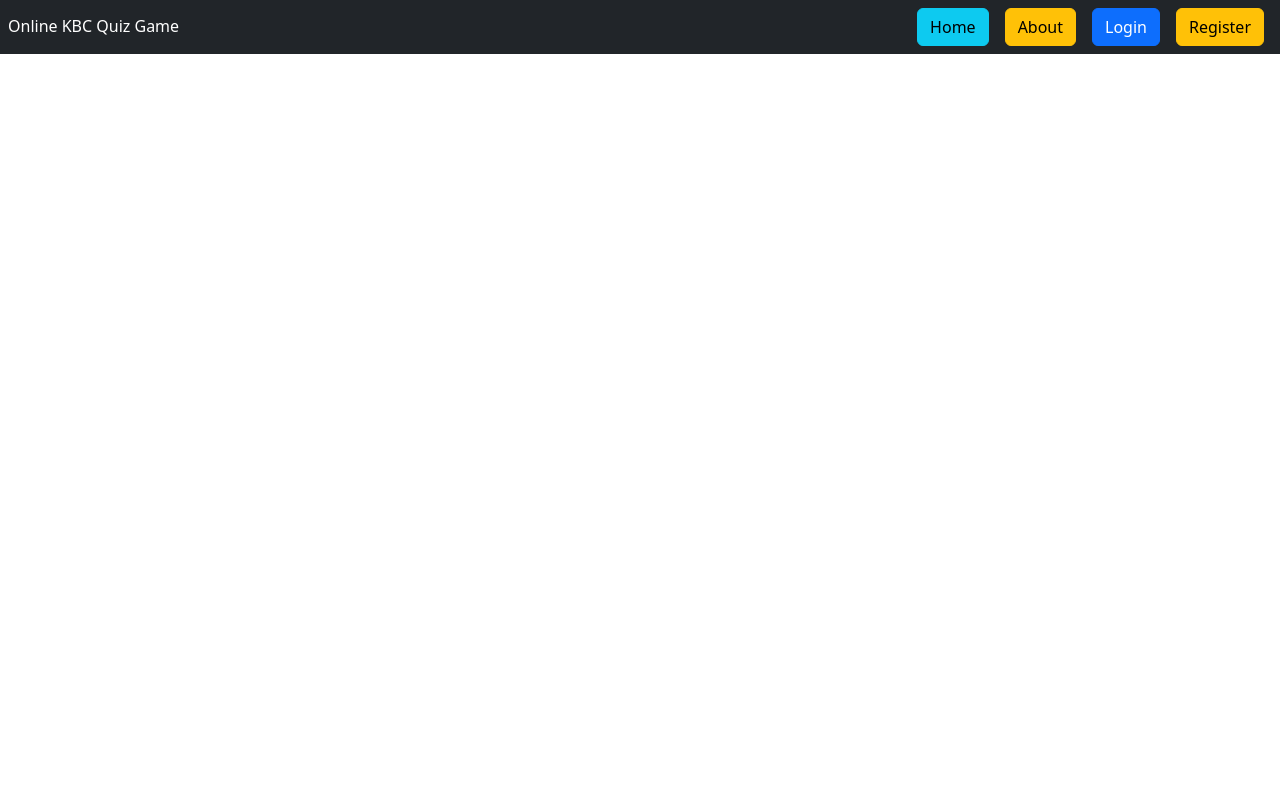
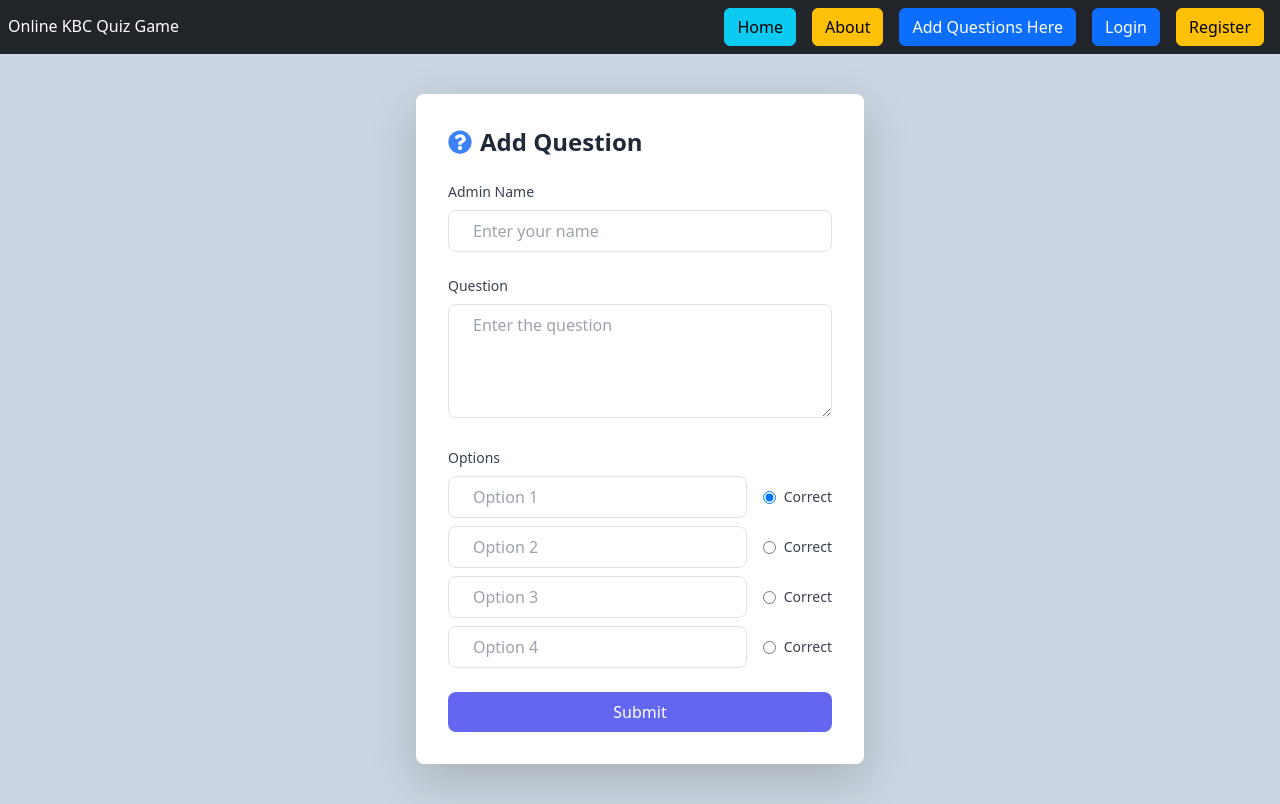
Before and after one commit to kareena0211/KBC-Group-3-Project, a React (Vite) app in the folder Frontend/: page /addquestion in a window 1280 px wide. Built offline with nearby package versions, Linux system fonts and the light colour scheme.

Commit message:
Added Add question form , and added router for it too

```diff
--- a/Frontend/src/App.jsx
+++ b/Frontend/src/App.jsx
@@ -7,6 +7,7 @@ import Home from "./Pages/Home";
 
 import { BrowserRouter as Router, Route, Routes } from "react-router-dom";
 import About from "./Pages/About";
+import AddQuestionForm from "./Pages/AddQuestionForm";
 
 function App() {
   return (
@@ -16,6 +17,7 @@ function App() {
         <Routes>
           <Route path="/Home" element={<Home />} />
           <Route path="/about" element={<About />} />
+          <Route path="/addquestion" element={<AddQuestionForm />} />
           <Route path="/Login" element={<Login />} />
           <Route path="/Signup" element={<Signup />} />
         </Routes>
--- /dev/null
+++ b/Frontend/src/Pages/AddQuestionForm.jsx
@@ -0,0 +1,125 @@
+import React, { useState } from "react";
+import { FaQuestionCircle } from "react-icons/fa";
+
+const AddQuestionForm = () => {
+  const [formData, setFormData] = useState({
+    name: "",
+    question: "",
+    options: ["", "", "", ""],
+    correctOption: 0,
+  });
+
+  const handleInputChange = (e) => {
+    const { name, value } = e.target;
+    setFormData({ ...formData, [name]: value });
+  };
+
+  const handleOptionChange = (index, value) => {
+    const updatedOptions = [...formData.options];
+    updatedOptions[index] = value;
+    setFormData({ ...formData, options: updatedOptions });
+  };
+
+  const handleCorrectOptionChange = (index) => {
+    setFormData({ ...formData, correctOption: index });
+  };
+
+  const handleSubmit = (e) => {
+    e.preventDefault();
+
+    // Backend person will Add  logic to submit the form data (e.g., send to server or store locally)
+
+    console.log("Form data:", formData);
+    setFormData({
+      name: "",
+      question: "",
+      options: ["", "", "", ""],
+      correctOption: 0,
+    });
+
+    // Clearing form fields after submission , so that , user not need to clean that
+  };
+
+  return (
+    <div className="bg-slate-300 p-10">
+      <div className="max-w-md mx-auto bg-white p-8 rounded-lg shadow-lg">
+        <h2 className="text-2xl font-bold mb-4 text-gray-800 flex items-center">
+          <FaQuestionCircle className="mr-2 text-blue-500" />
+          Add Question
+        </h2>
+        <form onSubmit={handleSubmit}>
+          <div className="mb-4">
+            <label
+              htmlFor="name"
+              className="block text-sm font-medium text-gray-700"
+            >
+              Admin Name
+            </label>
+            <input
+              type="text"
+              id="name"
+              name="name"
+              value={formData.name}
+              onChange={handleInputChange}
+              placeholder="Enter your name"
+              className="w-full px-4 py-2 mt-2 border border-gray-300 rounded-lg focus:ring-2 focus:ring-indigo-400"
+              required
+            />
+          </div>
+          <div className="mb-4">
+            <label
+              htmlFor="question"
+              className="block text-sm font-medium text-gray-700"
+            >
+              Question
+            </label>
+            <textarea
+              id="question"
+              name="question"
+              value={formData.question}
+              onChange={handleInputChange}
+              placeholder="Enter the question"
+              className="w-full px-4 py-2 mt-2 border border-gray-300 rounded-lg focus:ring-2 focus:ring-indigo-400"
+              rows="4"
+              required
+            ></textarea>
+          </div>
+          <div className="mb-4">
+            <label className="block text-sm font-medium text-gray-700">
+              Options
+            </label>
+            {formData.options.map((option, index) => (
+              <div key={index} className="flex items-center mt-2">
+                <input
+                  type="text"
+                  value={option}
+                  onChange={(e) => handleOptionChange(index, e.target.value)}
+                  placeholder={`Option ${index + 1}`}
+                  className="w-full px-4 py-2 border border-gray-300 rounded-lg focus:ring-2 focus:ring-indigo-400"
+                  required
+                />
+                <input
+                  type="radio"
+                  name="correctOption"
+                  value={index}
+                  checked={formData.correctOption === index}
+                  onChange={() => handleCorrectOptionChange(index)}
+                  className="ml-4"
+                />
+                <span className="ml-2 text-sm text-gray-700">Correct</span>
+              </div>
+            ))}
+          </div>
+          <button
+            type="submit"
+            className="w-full bg-indigo-500 text-white py-2 rounded-lg cursor-pointer hover:bg-indigo-700 focus:ring-4 focus:ring-indigo-400 transition duration-300"
+          >
+            Submit
+          </button>
+        </form>
+      </div>
+    </div>
+  );
+};
+
+export default AddQuestionForm;
--- a/Frontend/src/Pages/NavBar.jsx
+++ b/Frontend/src/Pages/NavBar.jsx
@@ -18,6 +18,10 @@ const NavBar = () => {
         <Link to="/about" className="btn btn-warning mx-2">
           About
         </Link>
+
+        <Link to="/addquestion" className="btn btn-primary mx-2">
+          Add Questions Here
+        </Link>
         <Link to="/Login" className="btn btn-primary mx-2">
           Login
         </Link>
```
